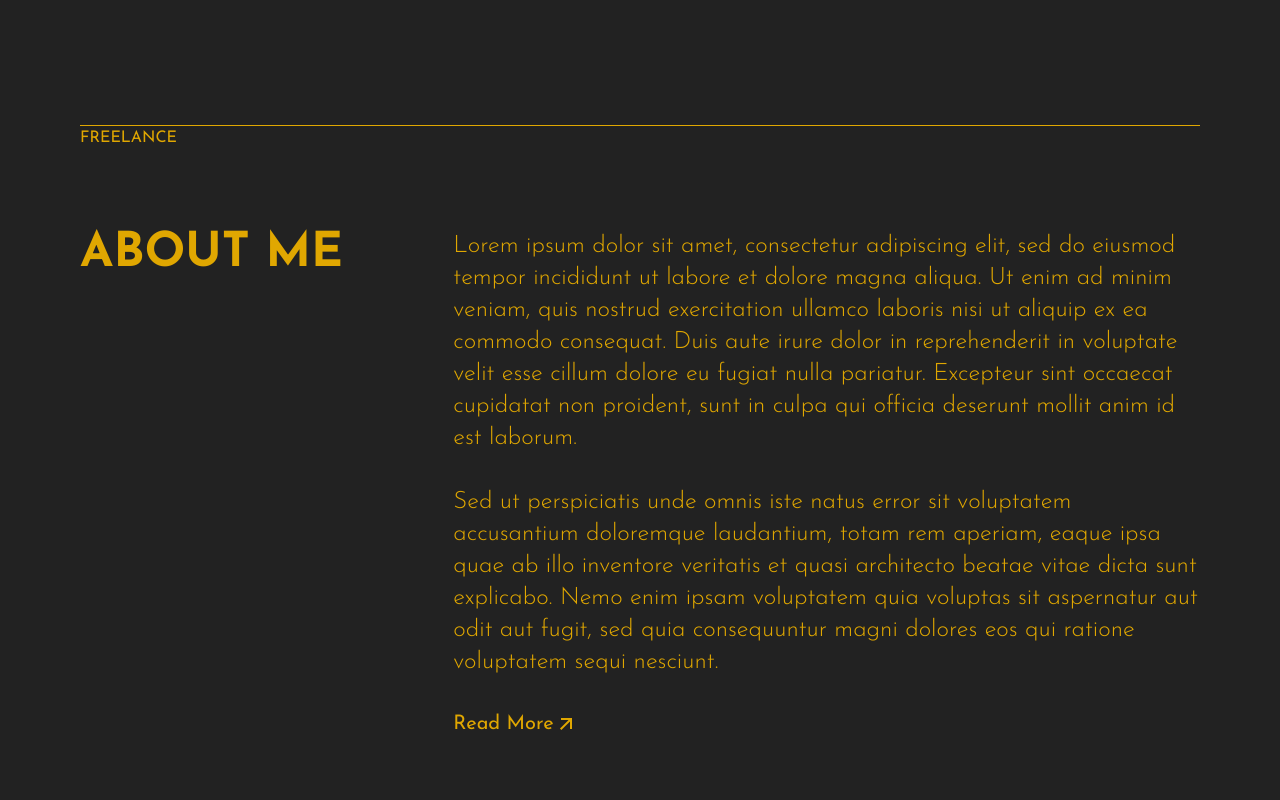
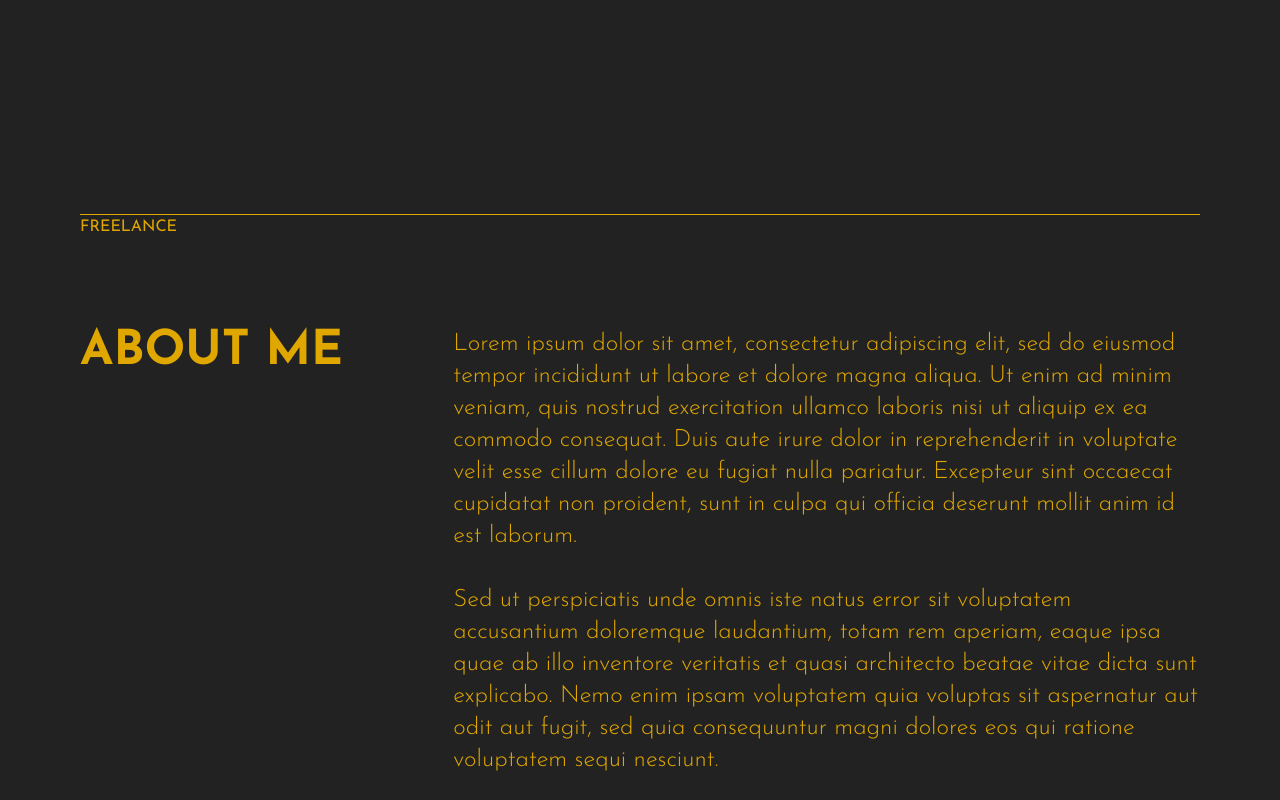
Before and after one commit to andocs/assy-portfolio, a Next.js app: page / in a window 1280 px wide. Shown: the part 800-1600 px from the top of the page. Built offline with nearby package versions, Linux system fonts and the light colour scheme.

Commit message:
updated about section css

```diff
--- a/src/app/page.jsx
+++ b/src/app/page.jsx
@@ -155,13 +155,13 @@
 
       <section id="about" className="scroll-mt-[6.5rem]">
         {/* Section Wrapper */}
-        <div className="h-screen justify-center flex flex-col">
+        <div className="h-screen flex flex-col justify-evenly">
           {/* Section Header */}
           <div className="w-full border-t border-[#E0A701]">
             <p>FREELANCE</p>
           </div>
           {/* Two-Column Div Wrapper */}
-          <div className="pt-20 flex flex-row h-full">
+          <div className="flex flex-row">
             {/* Column 1 */}
             <div className="w-1/3"><h2 className="text-5xl font-bold">ABOUT ME</h2></div>
             {/* Column 2 */}
@@ -184,6 +184,7 @@
           </div>
         </div>
       </section>
+
       <section id="service" className="scroll-mt-[6.5rem]">
         {/* Section Wrapper */}
         <div className="h-screen pb-20">
```
